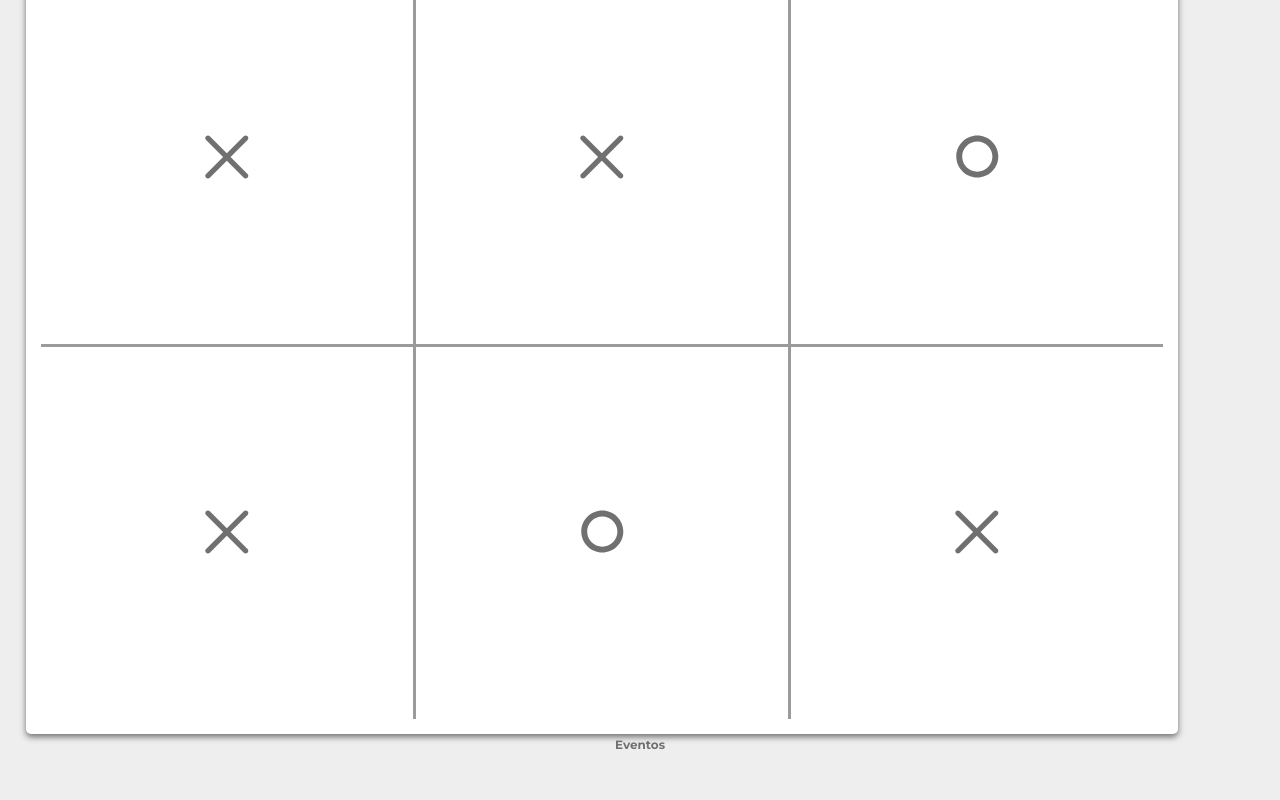
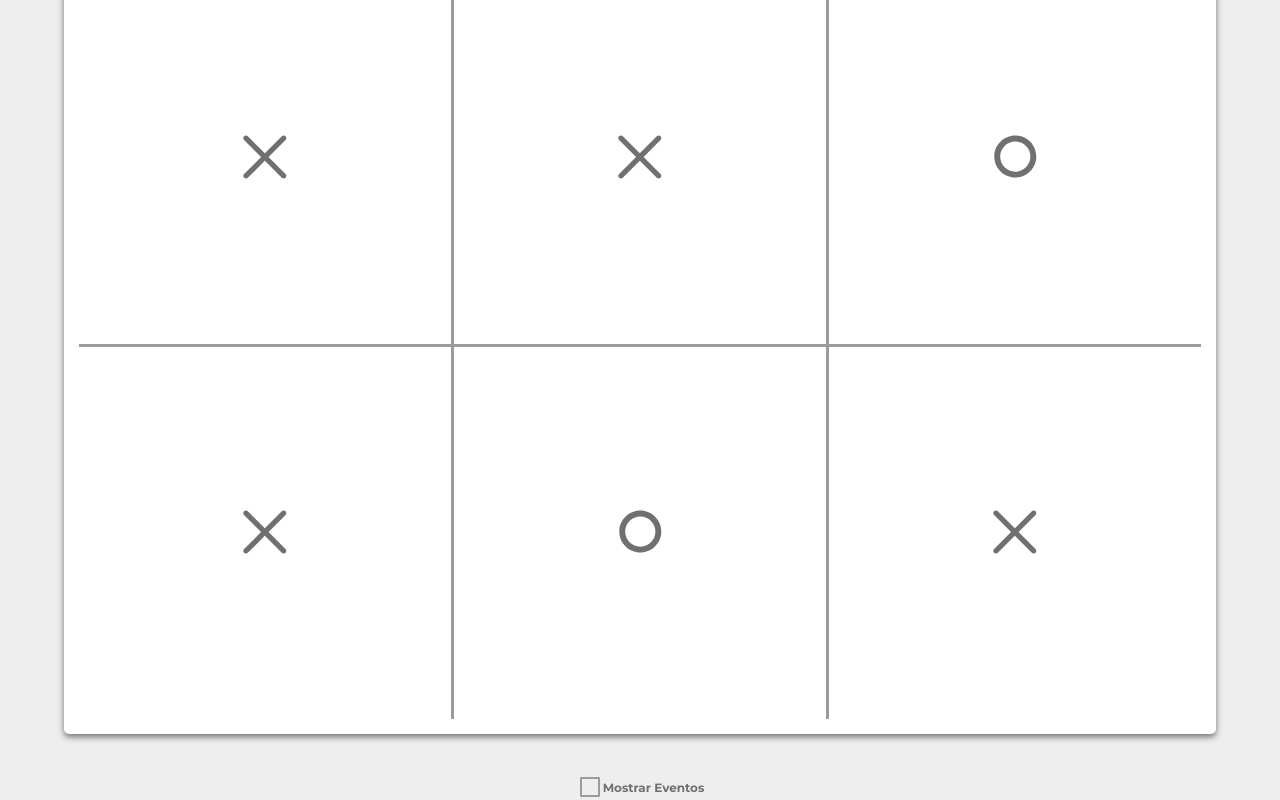
Before and after one commit to StyvenNoronha/JogoDaVelha, a React (Vite) app: page / in a window 1280 px wide. Shown: the part 565-1365 px from the top of the page. Before the commit the page ends 1318 px from the top, so only its background shows below. Built offline with nearby package versions, Linux system fonts and the light colour scheme.

Commit message:
Posicionar o Checkbox

```diff
--- a/src/main.css
+++ b/src/main.css
@@ -14,4 +14,5 @@
   box-sizing: border-box;
   width: 90vw;
   height: 90vw;
+  margin-bottom: 40px;
 }
--- a/src/objects/CheckBox/index.jsx
+++ b/src/objects/CheckBox/index.jsx
@@ -7,6 +7,7 @@ import "./style.css"
 
 const CheckBox = (props) => (
   <>
+    <div className="div">
       <Input
         type="checkbox"
         id={props.id}
@@ -14,6 +15,7 @@ const CheckBox = (props) => (
         content={props.content}
       />
       <Label htmlFor={props.id} content={props.content} />
+    </div>
   </>
 )
 
--- a/src/objects/CheckBox/style.css
+++ b/src/objects/CheckBox/style.css
@@ -5,7 +5,6 @@
   height: 20px;
   border: 2px solid var(--color-third);
   border-radius: 1px;
-
   background: var(--color-second);
 }
 
@@ -13,3 +12,10 @@
   background: var(--color-black);
   border: 2px solid var(--color-negative);
 }
+
+
+.div{
+  align-items: center;
+  display: flex;
+  justify-content: center;
+}
```
Lines whose indentation alone changed are shown as unchanged.
